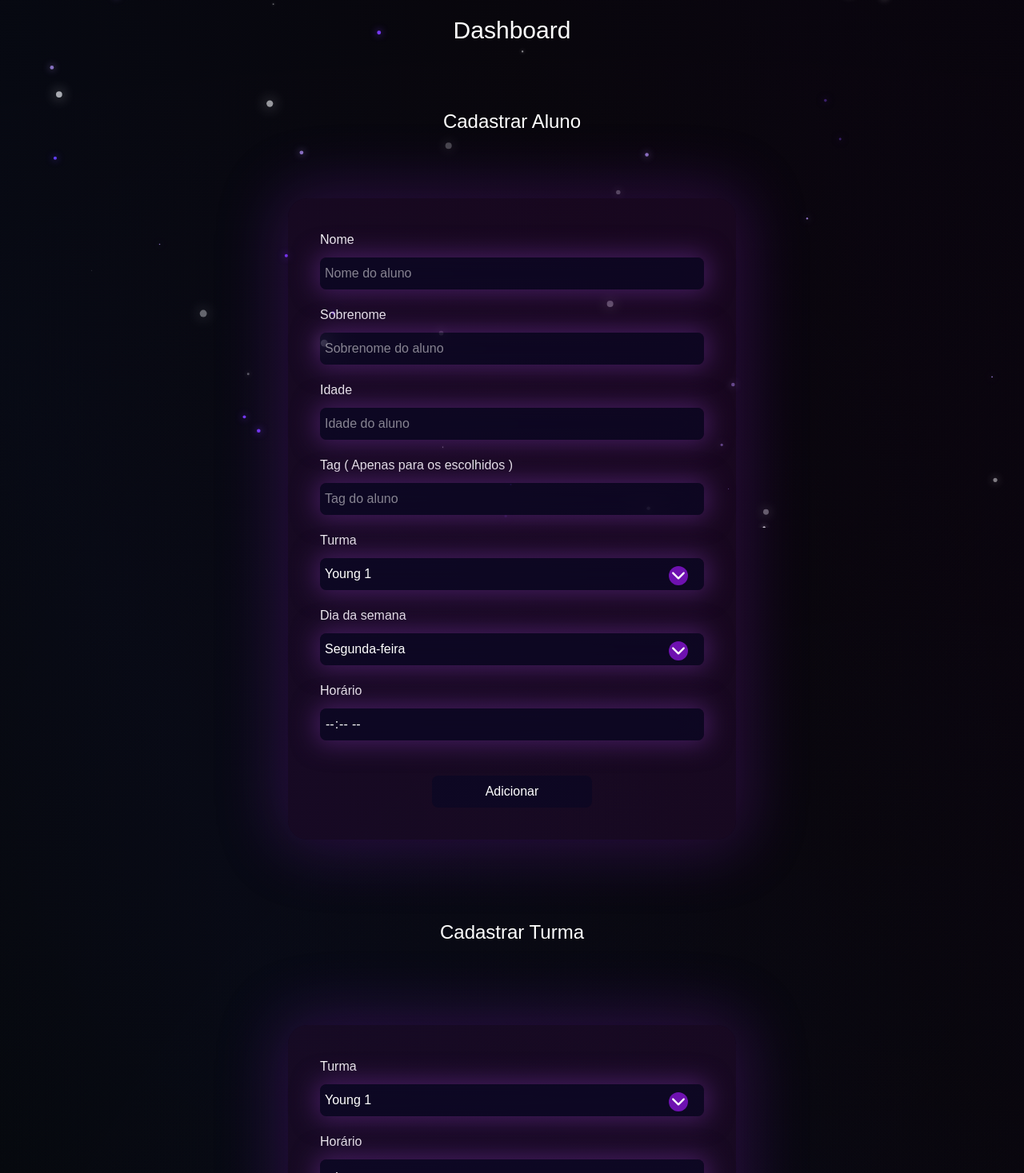
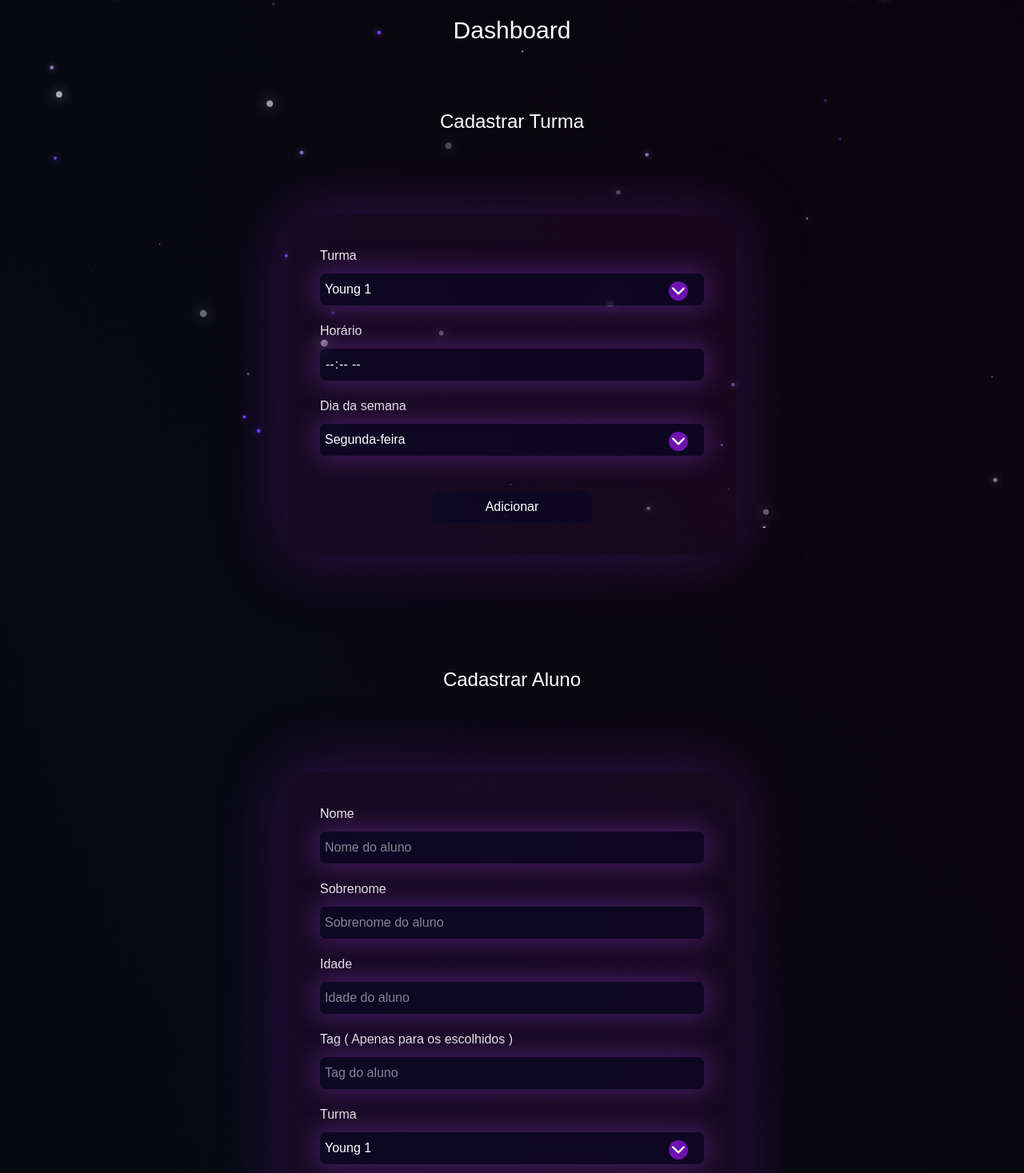
Before and after one commit to wendellcs/Code-Journey, a React (Vite) app: page /dashboard in a window 1280 px wide. Shown: the part 140-1607 px from the top of the page at 80% size. Built offline with nearby package versions, Linux system fonts and the light colour scheme; no server answers; a web font is replaced by a local one.

Commit message:
style: new dashboard forms layout

```diff
--- a/src/Components/Forms/ClassForm/index.tsx
+++ b/src/Components/Forms/ClassForm/index.tsx
@@ -34,8 +34,8 @@ export const ClassForm = () => {
     }
 
     return (
-        <>
-            <h2 className="my-25 text-2xl">Cadastrar Turma</h2>
+        <div>
+            <h2 className="mb-25 text-2xl">Cadastrar Turma</h2>
 
             <form className="text-left flex flex-col gap-5 w-full max-w-140 mx-auto bg-form-background shadow-form rounded-3xl p-10" onSubmit={(e) => { handleSubmit(e) }}>
                 <ModuleSelect selected={selected} setSelected={setSelected} />
@@ -52,6 +52,6 @@ export const ClassForm = () => {
 
                 <button className="mt-6 bg-input w-50 mx-auto h-10 rounded-lg">Adicionar</button>
             </form>
-        </>
+        </div>
     )
 }
--- a/src/Components/Forms/StudentForm/index.tsx
+++ b/src/Components/Forms/StudentForm/index.tsx
@@ -96,8 +96,8 @@ export const StudentForm = () => {
     }
 
     return (
-        <>
-            <h2 className="my-20 text-2xl">Cadastrar Aluno</h2>
+        <div>
+            <h2 className="mb-25 text-2xl max-2xl:mt-25">Cadastrar Aluno</h2>
 
             <form className="text-left flex flex-col gap-5 w-full max-w-140 mx-auto bg-form-background shadow-form rounded-3xl p-10" onSubmit={(e) => { handleSubmit(e) }}>
                 <div>
@@ -134,6 +134,6 @@ export const StudentForm = () => {
 
                 <button className="mt-6 bg-input w-50 mx-auto h-10 rounded-lg">Adicionar</button>
             </form>
-        </>
+        </div>
     )
 }
--- a/src/Components/Forms/TechsForm/index.tsx
+++ b/src/Components/Forms/TechsForm/index.tsx
@@ -39,8 +39,8 @@ export const TechsForm = () => {
     }
 
     return (
-        <>
-            <h2 className="my-25 text-2xl">Cadastrar Tecnologia</h2>
+        <div>
+            <h2 className="mb-25 text-2xl max-2xl:mt-25">Cadastrar Tecnologia</h2>
 
             <form className="text-left flex flex-col gap-5 w-full max-w-140 mx-auto bg-form-background shadow-form rounded-3xl p-10" onSubmit={(e) => { handleSubmit(e) }}>
                 <div>
@@ -55,6 +55,6 @@ export const TechsForm = () => {
 
                 <button className="mt-6 bg-input w-50 mx-auto h-10 rounded-lg">Adicionar</button>
             </form>
-        </>
+        </div>
     )
 }
--- a/src/Pages/Dashboard/index.tsx
+++ b/src/Pages/Dashboard/index.tsx
@@ -6,18 +6,23 @@ import { TableStudents } from "../../Components/Tables/TableStudents"
 export const Dashboard = () => {
     return (
         <main className="text-center py-15 px-5 relative overflow-clip bg-main-aurora max-md:px-0">
+            <nav>
+                <a href="#"></a>
+            </nav>
+
             <h1 className="mt-25 mb-20 text-3xl">Dashboard</h1>
 
-            <StudentForm />
+            <section className="grid grid-cols-3 max-w-380 mx-auto items-start gap-10 max-2xl:grid-cols-1">
+                <ClassForm />
 
-            <ClassForm />
+                <StudentForm />
 
-            <TechsForm/>
-
+                <TechsForm />
+            </section>
             <section>
                 <h2 className="mt-25 mb-20 text-2xl">Informações gerais</h2>
 
-                <TableStudents/>
+                <TableStudents />
             </section>
 
         </main>
```
